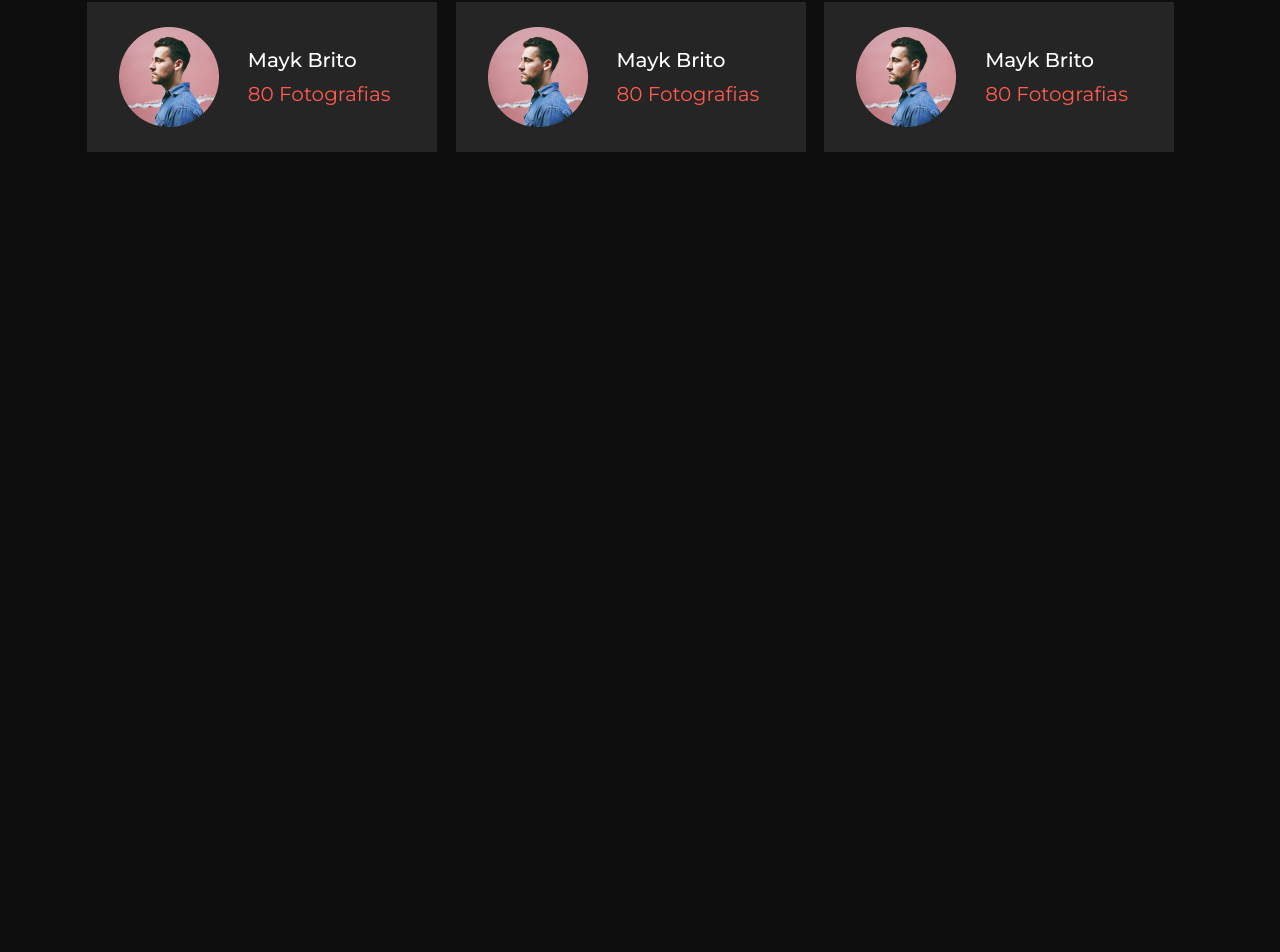
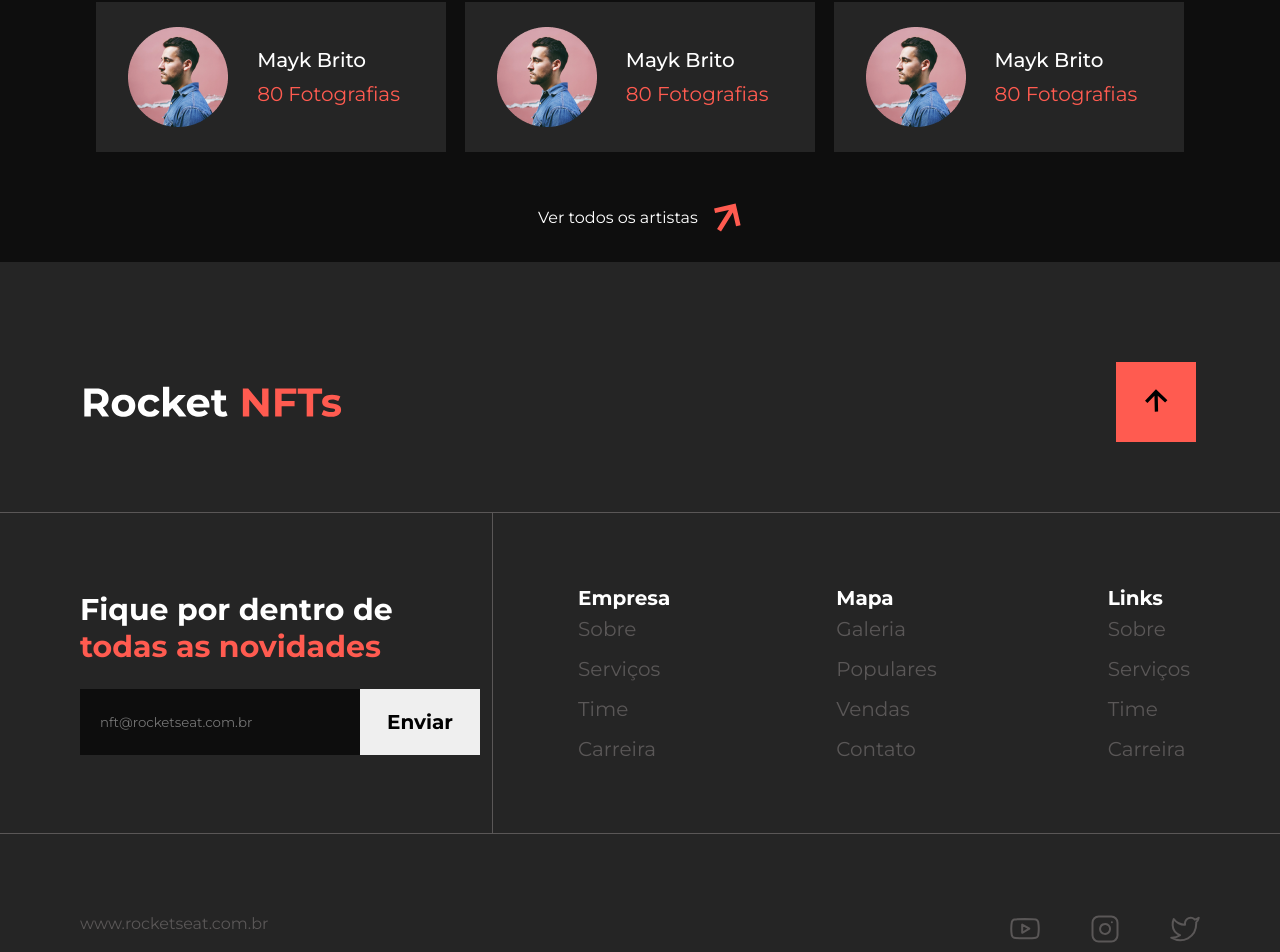
Before and after one commit to Player35Oficial/desafio-rocket-NFT, a React (Vite) app: page / in a window 1280 px wide. Shown: the part 3276-4228 px from the top of the page. Before the commit the page ends 3548 px from the top, so only its background shows below. Built offline with nearby package versions, Linux system fonts and the light colour scheme.

Commit message:
create footer and footer sections

```diff
--- /dev/null
+++ b/src/components/Footer/Footer.css
@@ -0,0 +1,130 @@
+.footer {
+  display: flex;
+  flex-direction: column;
+  background-color: #252525;
+}
+
+.footer .first {
+  padding: 100px 84px 70px 84px;
+  width: 100%;
+  display: flex;
+  justify-content: space-between;
+  border-bottom: 1px solid var(--subtitle-color);
+}
+
+.footer .first .return-button {
+  background-color: #ff5b50;
+  height: 80px;
+  width: 80px;
+  border-style: none;
+  cursor: pointer;
+}
+
+.footer .second {
+  display: flex;
+  height: 20rem;
+}
+
+.footer .fsection {
+  display: flex;
+  padding: 60px 12px 60px 80px;
+  align-items: center;
+  flex: 1;
+  border-right: 1px solid var(--subtitle-color);
+}
+
+.footer .fsection .input {
+  display: flex;
+  flex-direction: column;
+  gap: 1.5rem;
+}
+
+.footer .fsection .input p {
+  font-size: 30px;
+  font-weight: 600;
+  width: 80%;
+}
+
+.footer .fsection .input p span {
+  color: var(--color-logo);
+}
+
+.footer .fsection .input label {
+  display: flex;
+  align-items: center;
+  height: 66px;
+}
+
+.footer .fsection .input label input[type="email"] {
+  background-color: var(--color-input);
+  border-style: none;
+  height: 100%;
+  width: 280px;
+  padding: 20px;
+  color: var(--text-color);
+}
+
+.footer .fsection .input label input[type="email"]:focus-visible {
+  outline-style: none;
+}
+
+.footer .fsection .input label button {
+  height: 100%;
+  width: 120px;
+  font-size: 20px;
+  font-weight: 700;
+  border-style: none;
+  cursor: pointer;
+}
+
+.footer .ssection {
+  flex: 2;
+  display: grid;
+  grid-template-columns: 1fr 1fr 1fr;
+  align-items: center;
+  justify-items: center;
+}
+
+.footer .ssection .ssection-column {
+  width: min-content;
+}
+
+.footer .ssection .ssection-column ul {
+  display: flex;
+  flex-direction: column;
+  gap: 1rem;
+  font-size: 20px;
+  font-weight: 400;
+  list-style: none;
+}
+.footer .ssection .ssection-column ul h4 {
+  color: var(--text-color);
+  margin-bottom: -9px;
+  font-weight: 700;
+}
+
+.footer .ssection .ssection-column ul li a {
+  color: var(--subtitle-color);
+}
+
+.footer .third {
+  height: 160px;
+  display: flex;
+  justify-content: space-between;
+  padding: 80px;
+  border-top: 1px solid;
+  border-color: var(--subtitle-color);
+}
+
+.footer .third .link-site a {
+  color: var(--subtitle-color);
+}
+
+.footer .third .social {
+  display: flex;
+  gap: 3.125rem;
+}
+
+.footer .third .social img {
+  height: 30px;
+}
--- /dev/null
+++ b/src/components/Footer/index.jsx
@@ -0,0 +1,125 @@
+import logo from "../../assets/logo.svg";
+import arrowBlack from "../../assets/arrow-black.svg";
+import instagram from "../../assets/instagram.svg";
+import youtube from "../../assets/youtube.svg";
+import twitter from "../../assets/twitter.svg";
+
+import "./Footer.css";
+
+export default function Footer() {
+  return (
+    <footer className="footer">
+      <section className="first">
+        <img className="img" src={logo} alt="" />
+        <button className="return-button" type="button">
+          <img className="" src={arrowBlack} alt="" />
+        </button>
+      </section>
+      <section className="second">
+        <div className="fsection">
+          <div className="input">
+            <p>
+              Fique por dentro de <span>todas as novidades</span>
+            </p>
+            <label htmlFor="email">
+              <input
+                type="email"
+                name="email"
+                id="email"
+                placeholder="nft@rocketseat.com.br"
+              />
+              <button type="button">Enviar</button>
+            </label>
+          </div>
+        </div>
+        <div className="ssection">
+          <div className="ssection-column">
+            <ul>
+              <h4>Empresa</h4>
+              <li>
+                <a href="">Sobre</a>
+              </li>
+              <li>
+                <a href="">Serviços</a>
+              </li>
+              <li>
+                <a href="">Time</a>
+              </li>
+              <li>
+                <a href="">Carreira</a>
+              </li>
+            </ul>
+          </div>
+          <div className="ssection-column">
+            <ul>
+              <h4>Mapa</h4>
+              <li>
+                <a href="">Galeria</a>
+              </li>
+              <li>
+                <a href="">Populares</a>
+              </li>
+              <li>
+                <a href="">Vendas</a>
+              </li>
+              <li>
+                <a href="">Contato</a>
+              </li>
+            </ul>
+          </div>
+          <div className="ssection-column">
+            <ul>
+              <h4>Links</h4>
+              <li>
+                <a href="">Sobre</a>
+              </li>
+              <li>
+                <a href="">Serviços</a>
+              </li>
+              <li>
+                <a href="">Time</a>
+              </li>
+              <li>
+                <a href="">Carreira</a>
+              </li>
+            </ul>
+          </div>
+        </div>
+      </section>
+      <section className="third">
+        <div className="link-site">
+          <a
+            href="https://www.rocketseat.com.br"
+            rel="noreferrer"
+            target="_blank"
+          >
+            www.rocketseat.com.br
+          </a>
+        </div>
+        <div className="social">
+          <a
+            href="https://www.youtube.com/rocketseat"
+            rel="noreferrer"
+            target="_blank"
+          >
+            <img src={youtube} alt="" />
+          </a>
+          <a
+            href="https://www.instagram.com/rocketseat/"
+            rel="noreferrer"
+            target="_blank"
+          >
+            <img src={instagram} alt="" />
+          </a>
+          <a
+            href="https://twitter.com/rocketseat"
+            rel="noreferrer"
+            target="_blank"
+          >
+            <img src={twitter} alt="" />
+          </a>
+        </div>
+      </section>
+    </footer>
+  );
+}
--- a/src/components/Main4/Main4.css
+++ b/src/components/Main4/Main4.css
@@ -2,7 +2,7 @@
   color: var(--text-color);
   text-align: center;
   margin-top: 150px;
-  margin-bottom: 120px;
+  margin-bottom: 30px;
 }
 
 .main4-container .title {
@@ -14,10 +14,11 @@
 }
 
 .main4-container .better-artists-container {
-  margin: 120px 87px;
+  margin: 120px 87px 50px 87px;
   display: grid;
   grid-template-columns: 1fr 1fr 1fr;
   grid-row-gap: 110px;
+  justify-items: center;
 }
 
 .main4-container .better-artists-container .better-artist {
@@ -69,3 +70,20 @@
 .main4-container .better-artists-container .better-artist.better p {
   color: var(--text-color) !important;
 }
+
+.main4-container .viewAll {
+  display: flex;
+  justify-content: center;
+}
+
+.main4-container .viewAll a {
+  text-decoration: none;
+  color: var(--text-color);
+  align-items: center;
+  display: flex;
+  gap: 1rem;
+}
+
+.main4-container .viewAll a img {
+  height: 30px;
+}
--- a/src/components/Main4/index.jsx
+++ b/src/components/Main4/index.jsx
@@ -1,5 +1,6 @@
 import "./Main4.css";
 import artista1 from "../../assets/artista-1.png";
+import arrowOrange from "../../assets/arrow-orange.svg";
 
 export default function Main4() {
   return (
@@ -51,6 +52,11 @@ export default function Main4() {
           </div>
         </div>
       </div>
+      <div className="viewAll">
+        <a href="">
+          Ver todos os artistas <img src={arrowOrange} alt="" />
+        </a>
+      </div>
     </section>
   );
 }
--- a/src/pages/Home/index.jsx
+++ b/src/pages/Home/index.jsx
@@ -1,3 +1,4 @@
+import Footer from "../../components/Footer";
 import Gallery from "../../components/Gallery";
 import Header from "../../components/Header";
 import Main1 from "../../components/Main1";
@@ -17,6 +18,7 @@ export default function Home() {
       <Main2 />
       <Main3 />
       <Main4 />
+      <Footer />
     </>
   );
 }
```
